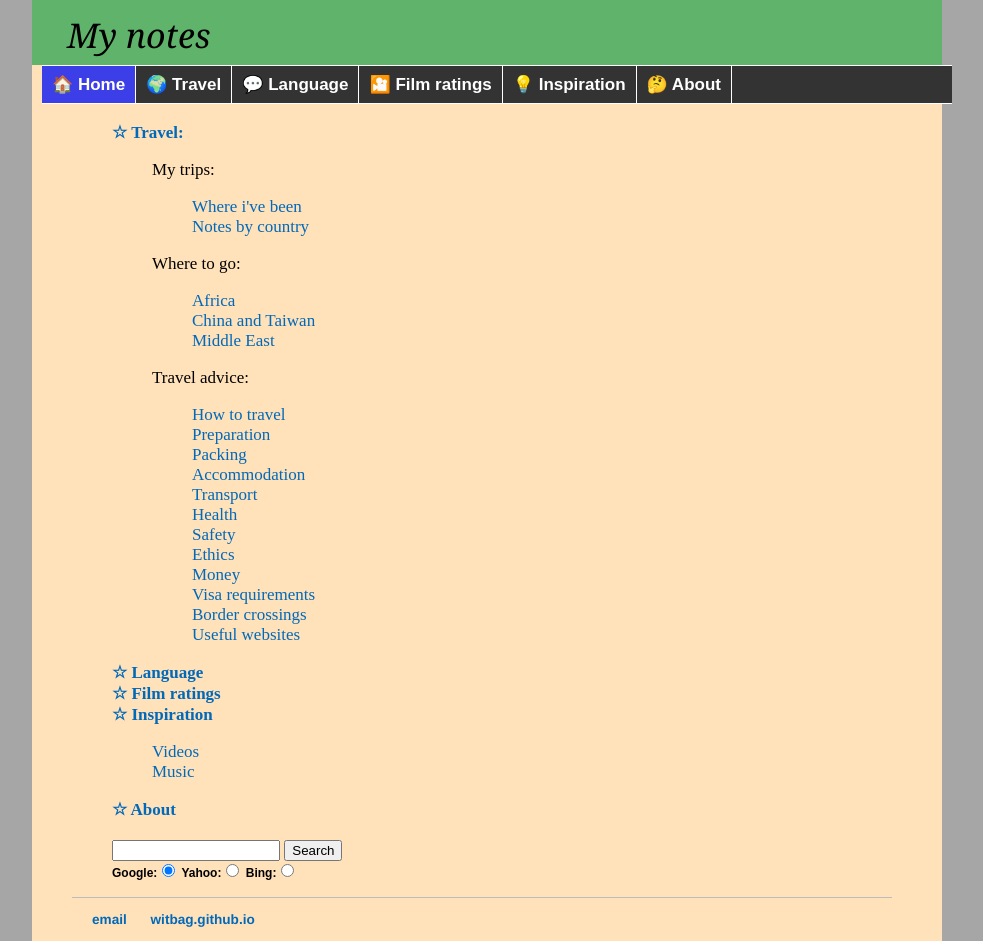
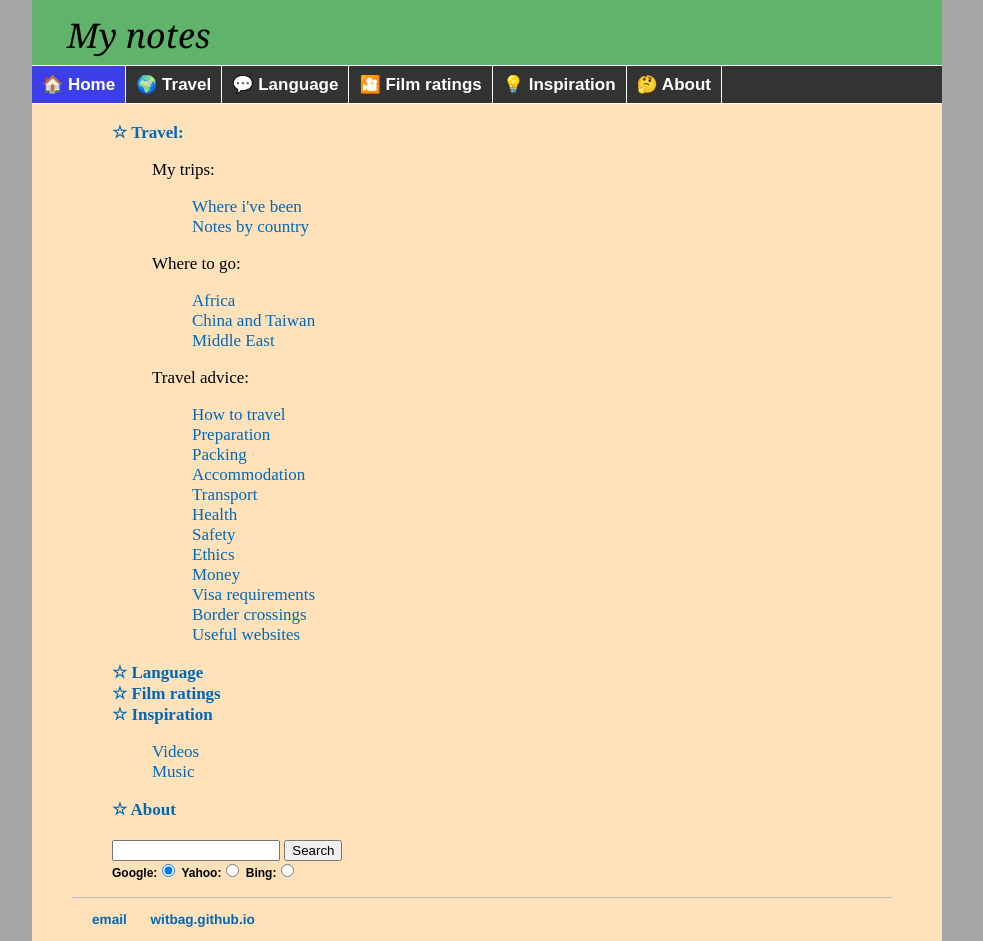
Before and after one commit to witbag/witbag.github.io, a Jekyll site: the page built from index.html, in a window 1280 px wide. Shown: the whole page, without its empty margins (153-1136 px from the left). Built offline with Jekyll 4.4.1, drawn with Linux system fonts in a browser that asks for light colours.

Commit message:
Update main.css

```diff
--- a/css/main.css
+++ b/css/main.css
@@ -60,7 +60,7 @@ float: left;
 font: bold 17px Arial;
 width: 910px;
 position: relative;
-left: -30px;
+left: -40px;
 /*width: 100%;*/
 margin: 0;
 padding: 0;
```
